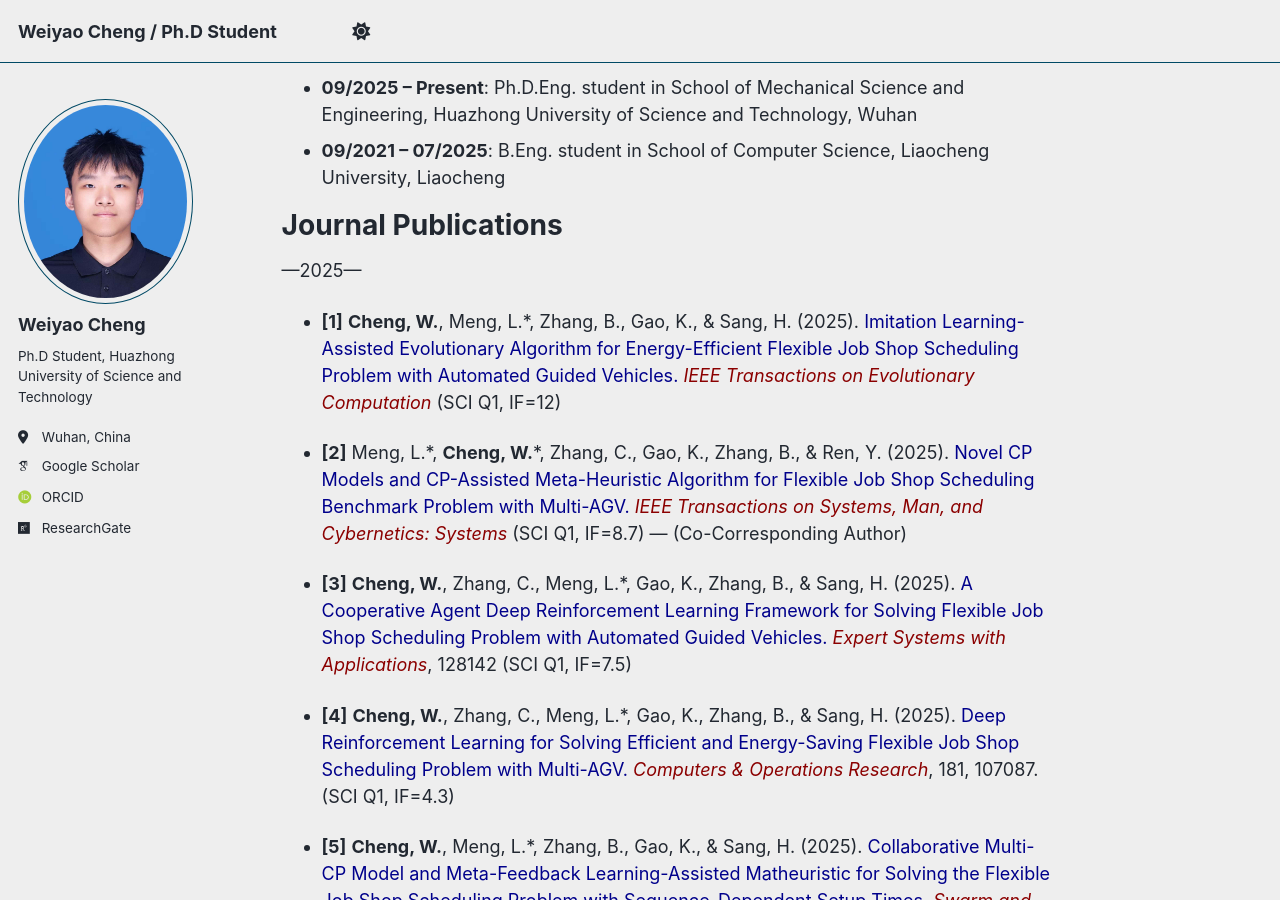
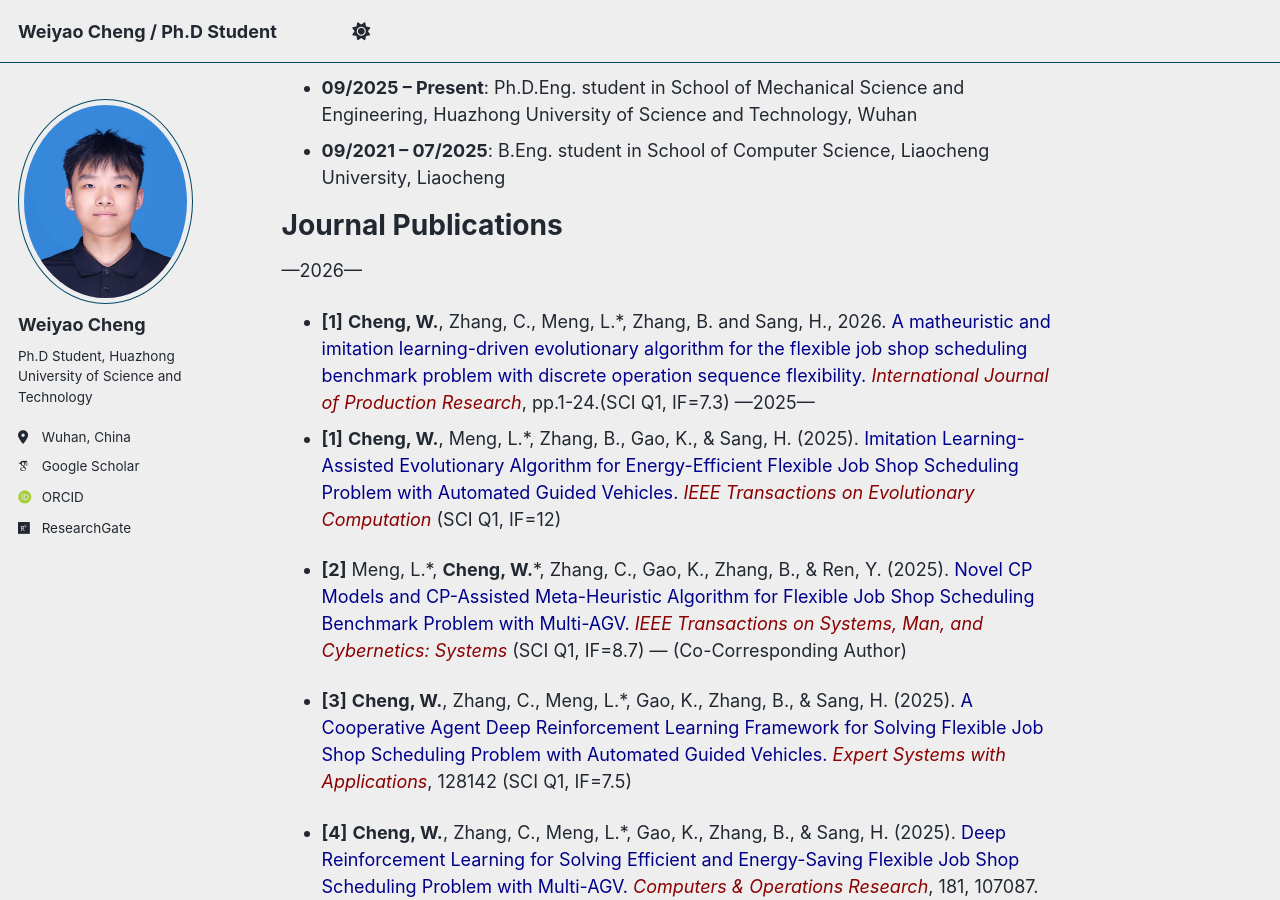
Before and after one commit to cwylcu080903/cwylcu080903.github.io, a Jekyll site: the page built from _pages/about.md, in a window 1280 px wide and 900 px high, scrolled down 331 px. Built offline with Jekyll 4.4.1, drawn with Linux system fonts in a browser that asks for light colours; some web fonts are replaced; a script bundle is joined from its source files by our own code; library files that are not in the unit come from our copies.

Commit message:
Update about.md

```diff
--- a/_pages/about.md
+++ b/_pages/about.md
@@ -16,6 +16,8 @@ Educations
 
 Journal Publications
 ======
+---2026---<br>
+- **[1]** **Cheng, W.**, Zhang, C., Meng, L.*, Zhang, B. and Sang, H., 2026. <span style="color: #00008B;">A matheuristic and imitation learning-driven evolutionary algorithm for the flexible job shop scheduling benchmark problem with discrete operation sequence flexibility.</span> <i style="color: #8B0000;">International Journal of Production Research</i>, pp.1-24.(SCI Q1, IF=7.3)
 ---2025---<br>
 - **[1]** **Cheng, W.**, Meng, L.*, Zhang, B., Gao, K., & Sang, H. (2025). <span style="color: #00008B;">Imitation Learning-Assisted Evolutionary Algorithm for Energy-Efficient Flexible Job Shop Scheduling Problem with Automated Guided Vehicles.</span> <i style="color: #8B0000;">IEEE Transactions on Evolutionary Computation</i> (SCI Q1, IF=12)
 
```
